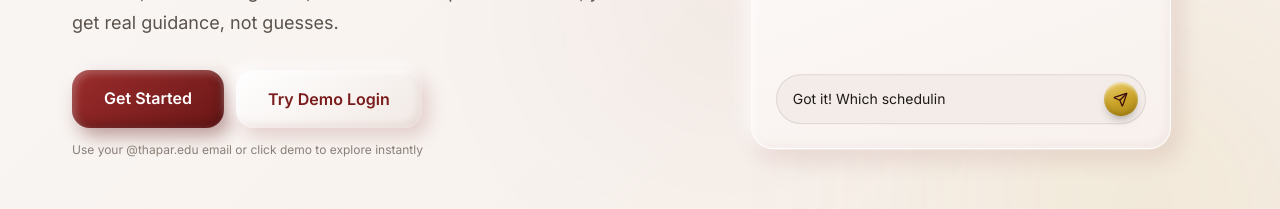
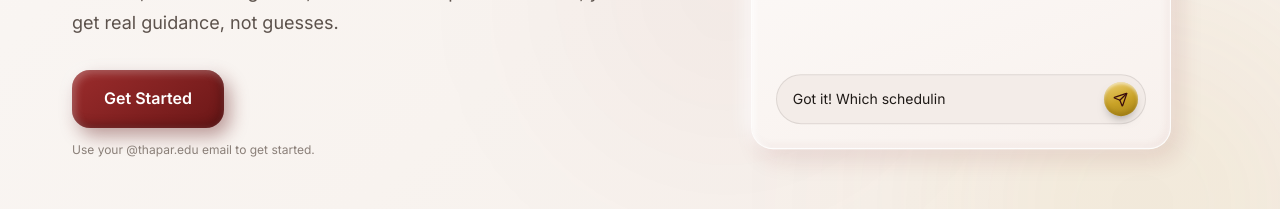
Before and after one commit to ishitttaa/ThaparCue, a React (Vite) app: page / in a window 1280 px wide. Shown: the part 476-685 px from the top of the page. Built offline with nearby package versions, Linux system fonts and the light colour scheme; no server answers.

Commit message:
Remove unavailable demo login

```diff
--- a/src/pages/public/LandingPage.jsx
+++ b/src/pages/public/LandingPage.jsx
@@ -76,15 +76,10 @@ export default function LandingPage() {
             <Link to="/login" className="btn btn-primary btn-lg">
               Get Started
             </Link>
-            <button
-              className="btn btn-secondary btn-lg"
-              onClick={demoLogin}
-            >
-              Try Demo Login
-            </button>
+
           </div>
           <p className="text-muted" style={{ fontSize: 'var(--text-xs)', marginTop: 'var(--space-3)' }}>
-            Use your @thapar.edu email or click demo to explore instantly
+            Use your @thapar.edu email to get started.
           </p>
         </div>
 
```
